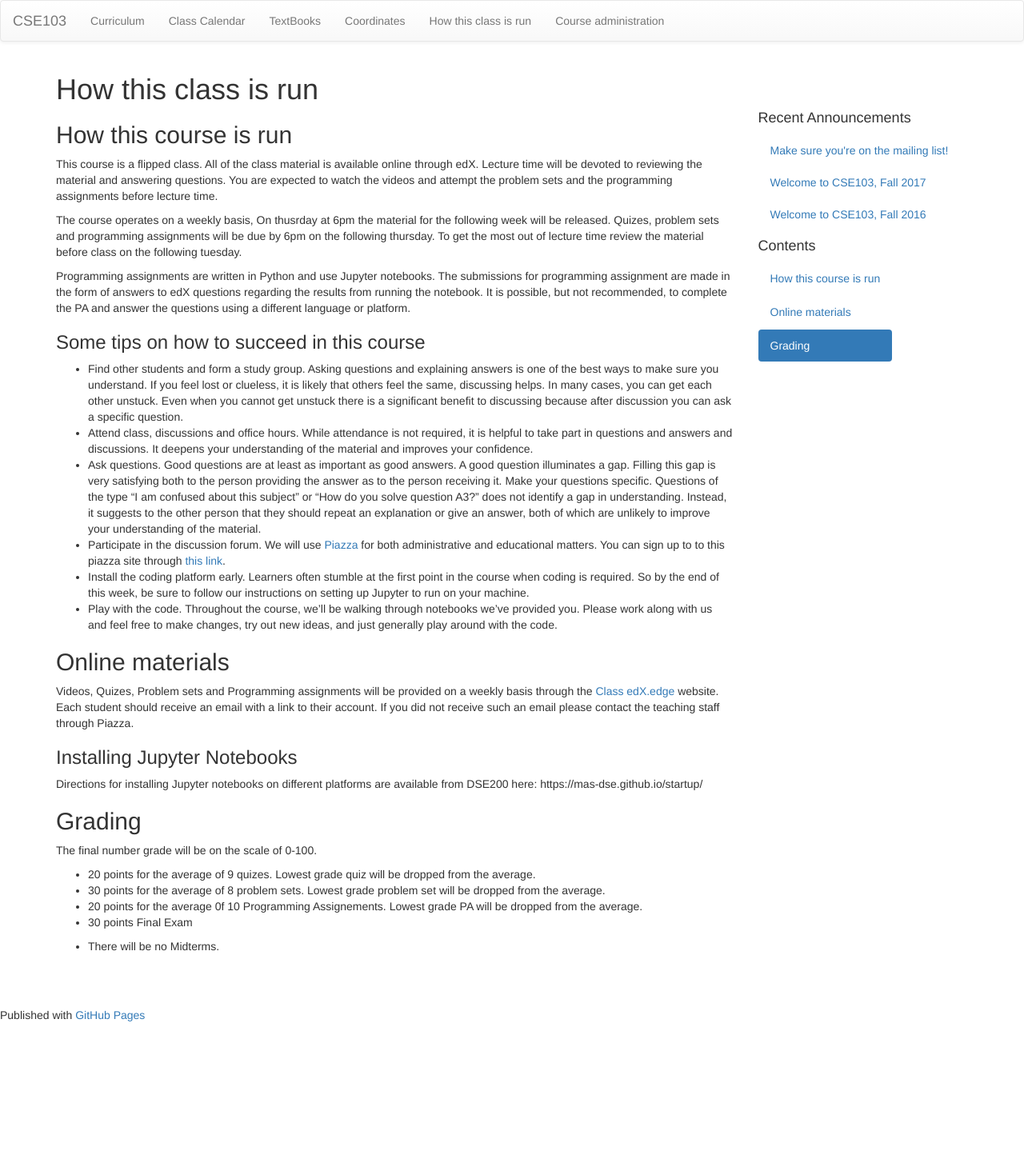
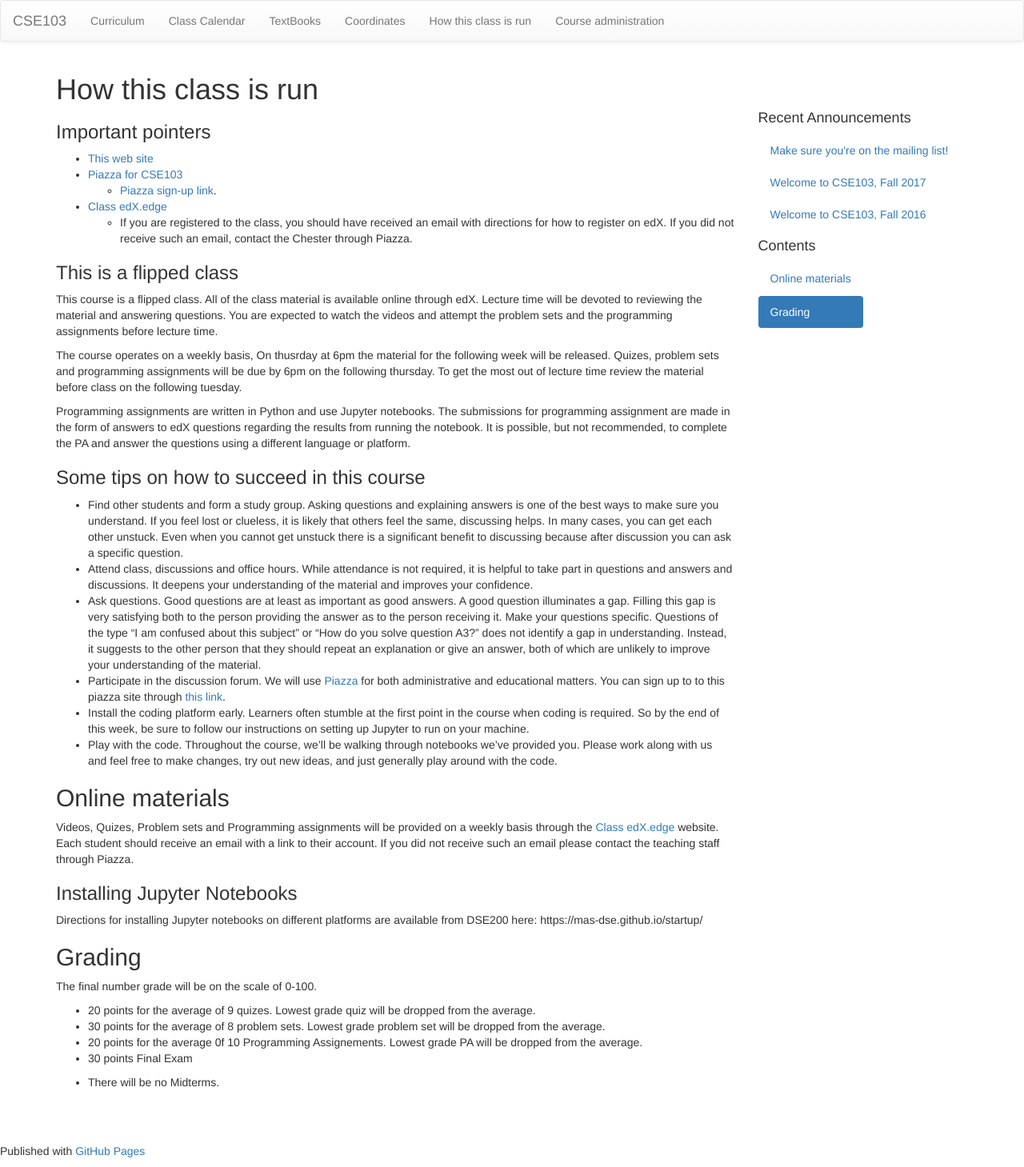
Before and after one commit to cse103/cse103.github.io, a Jekyll site: the page built from pages/6.ClassRun.md, in a window 1280 px wide. Shown: the whole page at 80% size. Built offline with Jekyll 4.4.1, drawn with Linux system fonts in a browser that asks for light colours; nearby versions of some CDN libraries; before the commit the page ends 1289 px from its top, so only the background shows below that.

Commit message:
pointers on top

```diff
--- a/pages/6.ClassRun.md
+++ b/pages/6.ClassRun.md
@@ -3,8 +3,14 @@ layout: default
 title: How this class is run
 permalink: /ClassRun/
 ---
+### Important pointers
+* [This web site](https://cse103.github.io/)
+* [Piazza for CSE103](http:piazza.com/ucsd/fall2018/cse103/home)
+   * [Piazza sign-up link](http:piazza.com/ucsd/fall2018/cse103).
+* [Class edX.edge](https://edge.edx.org/courses/course-v1:UCSD+CSE103_2018+2018_fall/course/)
+   * If you are registered to the class, you should have received an email with directions for how to register on edX. If you did not receive such an email, contact the Chester through Piazza.
 
-## How this course is run
+### This is a flipped class
 This course is a flipped class. All of the class material is available
 online through edX. Lecture time will be devoted to reviewing the
 material and answering questions. You are expected to watch the videos
```
